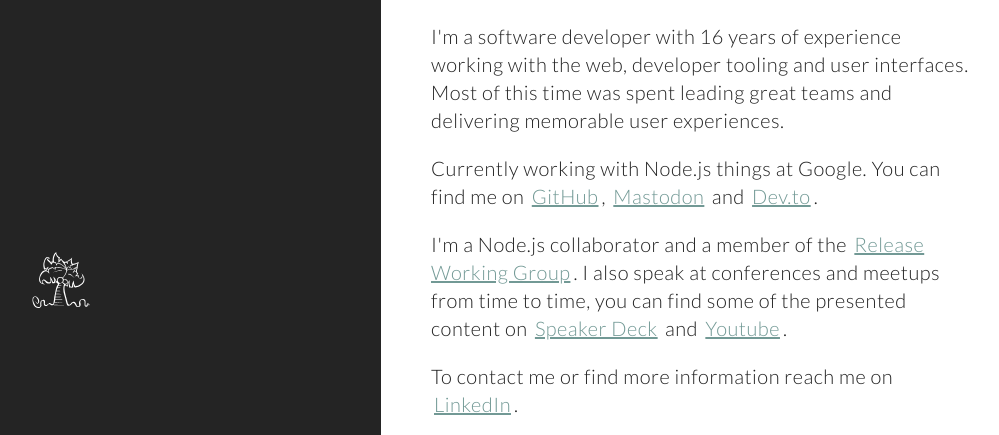
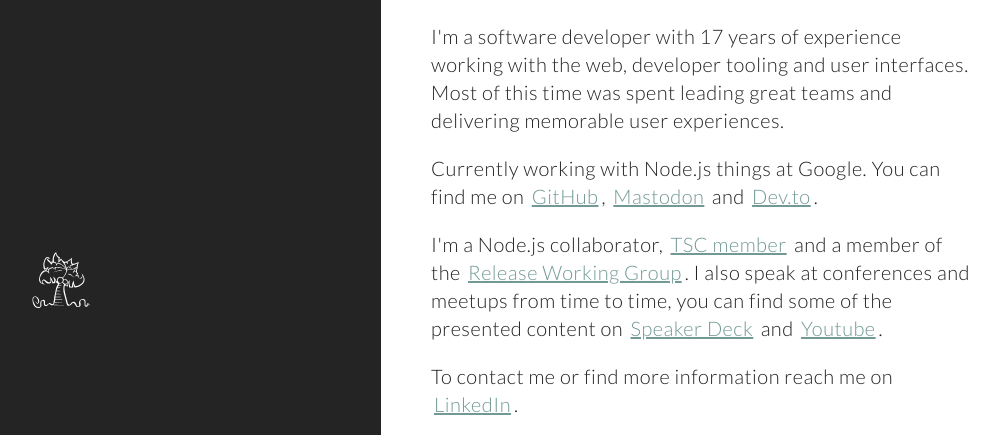
Before and after one commit to ruyadorno/ruyadorno.github.io, a website: page index.html in a window 1280 px wide. Shown: the part 120-555 px from the top of the page, without its empty margins (259-1258 px from the left). Drawn offline with Linux system fonts and the light colour scheme.

Commit message:
update to Node.js TSC member

```diff
--- a/index.html
+++ b/index.html
@@ -21,9 +21,9 @@
 
         <div class="content">
           <h2>About me</h2>
-          <p>I'm a software developer with 16 years of experience working with the web, developer tooling and user interfaces. Most of this time was spent leading great teams and delivering memorable user experiences.</p>
+          <p>I'm a software developer with 17 years of experience working with the web, developer tooling and user interfaces. Most of this time was spent leading great teams and delivering memorable user experiences.</p>
           <p>Currently working with Node.js things at Google. You can find me on <a href="https://github.com/ruyadorno">GitHub</a>, <a rel="me" href="https://fosstodon.org/@ruyadorno">Mastodon</a> and <a href="https://dev.to/ruyadorno">Dev.to</a>.</p>
-          <p>I'm a Node.js collaborator and a member of the <a href="https://github.com/nodejs/node/#release-keys">Release Working Group</a>. I also speak at conferences and meetups from time to time, you can find some of the presented content on <a href="https://speakerdeck.com/ruyadorno">Speaker Deck</a> and <a href="https://www.youtube.com/watch?v=A-pWrajferM&list=PLhfPj4BRxbDcgz44YFvae_AoyUnXhrUZ_">Youtube</a>.
+          <p>I'm a Node.js collaborator, <a href="https://github.com/nodejs/node#tsc-technical-steering-committee">TSC member</a> and a member of the <a href="https://github.com/nodejs/node/#release-keys">Release Working Group</a>. I also speak at conferences and meetups from time to time, you can find some of the presented content on <a href="https://speakerdeck.com/ruyadorno">Speaker Deck</a> and <a href="https://www.youtube.com/watch?v=A-pWrajferM&list=PLhfPj4BRxbDcgz44YFvae_AoyUnXhrUZ_">Youtube</a>.
           <p>To contact me or find more information reach me on <a href="https://ca.linkedin.com/in/ruyadorno/">LinkedIn</a>.</p>
           <p>Thanks for visiting,</p>
           <p>Ruy Adorno</p>
```
